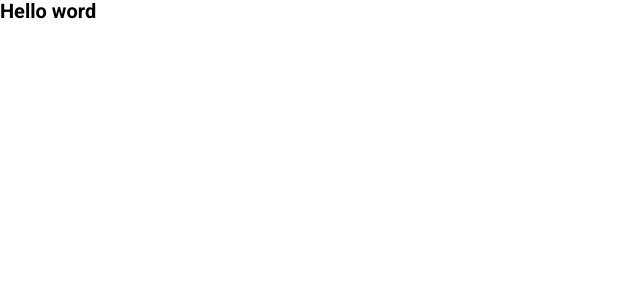
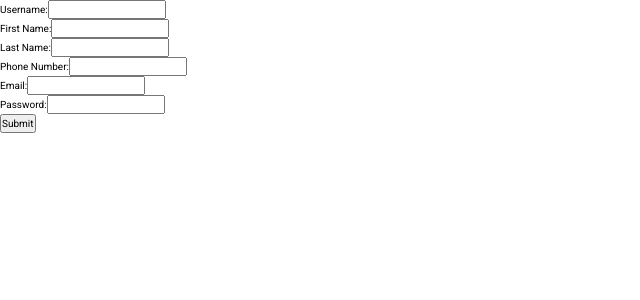
Before and after one commit to romtega/homelyheaven-frontend, a React (Vite) app: page / in a window 1280 px wide. Shown: the top 300 px of the page, without its empty margins (0-640 px from the left). Built offline with nearby package versions, Linux system fonts and the light colour scheme.

Commit message:
UserForm tested and working

```diff
--- a/src/App.jsx
+++ b/src/App.jsx
@@ -1,10 +1,12 @@
 /* eslint-disable space-before-function-paren */
 /* eslint-disable semi */
 /* eslint-disable semi */
+import UserForm from "./components/UserForm/UserForm.jsx"
+
 function App() {
   return (
     <>
-      <h1>Hello word</h1>
+      <UserForm/>
     </>
   );
 }
```
Also changed, not shown: src/components/UserForm/UserForm.jsx (+1 -19 lines).
